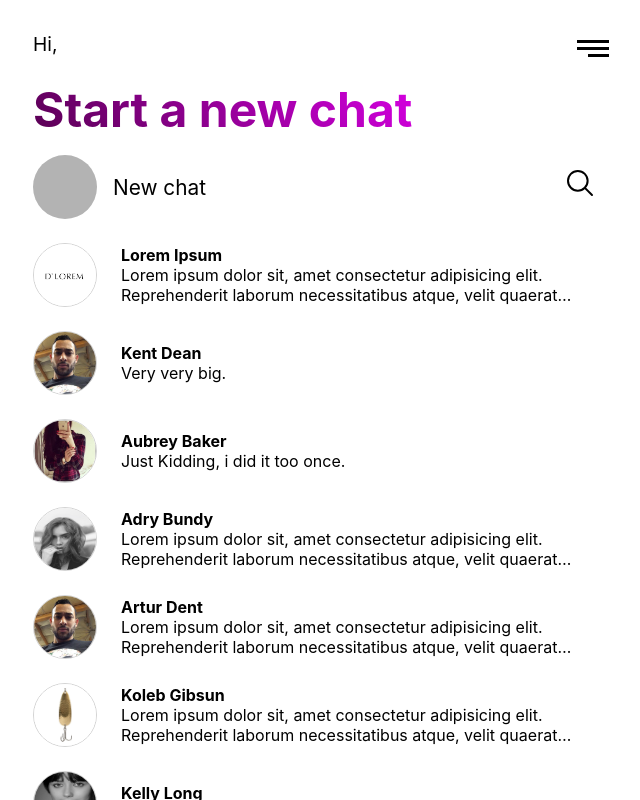
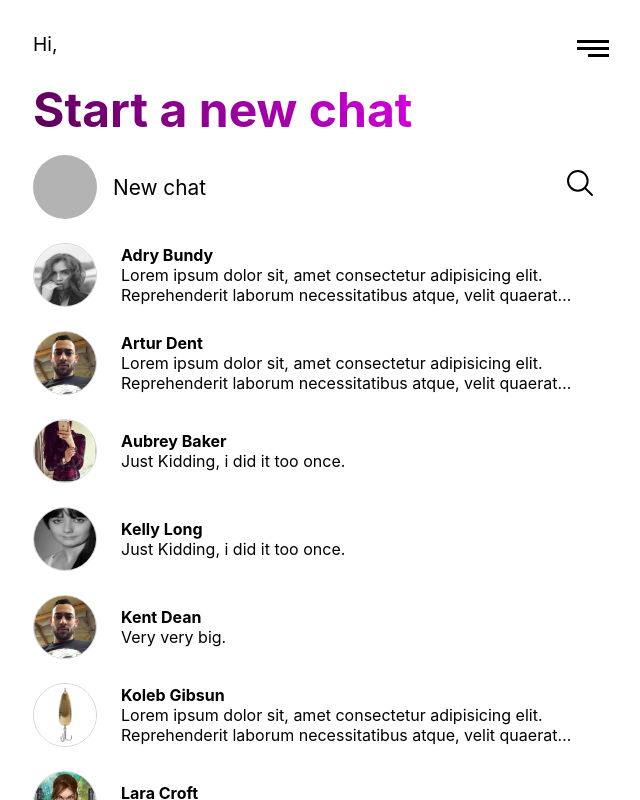
Before and after one commit to SipiZork/arniweb-mentor-chat-nextjs, a Next.js app: page /chats in a window 1280 px wide. Shown: the whole page, without its empty margins (319-959 px from the left). Built offline with nearby package versions, Linux system fonts and the light colour scheme.

Commit message:
fix the chats order

```diff
--- a/components/Search/Search.js
+++ b/components/Search/Search.js
@@ -6,13 +6,10 @@ import userMockedData from "../../datas/userMockedData";
 
 import classes from './search.module.scss';
 
-const Search = ({ toggleSearch, showSearch, handleClick }) => {
+const Search = ({ toggleSearch, showSearch, handleClick, sortIt }) => {
   const data = userMockedData;
   const [searchField, setSearchField] = useState('');
 
-  const sortIt = (array) => {
-    return array.sort((a, b) => a.name.toUpperCase() < b.name.toLocaleUpperCase() ? -1 : 1);
-  }
   const [people, setPeople] = useState(sortIt(userMockedData));
 
   const letters = ['A', 'B', 'C', 'D', 'E', 'F', 'G', 'H', 'I', 'J', 'K', 'L', 'M', 'N', 'O', 'P', 'Q', 'R', 'S', 'T', 'U', 'V', 'W', 'X', 'Y', 'Z'];
@@ -20,6 +17,10 @@ const Search = ({ toggleSearch, showSearch, handleClick }) => {
   const handleChange = (e) => {
     setSearchField(e.target.value);
   }
+
+  useEffect(() => {
+    setPeople(sortIt(data.filter(person => person.name.toUpperCase().includes(searchField.toUpperCase()))));
+  }, []);
 
   useEffect(() => {
     setPeople(sortIt(data.filter(person => person.name.toUpperCase().includes(searchField.toUpperCase()))));
--- a/pages/chats/index.js
+++ b/pages/chats/index.js
@@ -24,9 +24,13 @@ const ChatsPage = ({ username }) => {
     setShowSearch(!showSearch);
   }
 
+  const sortIt = (array) => {
+    return array.sort((a, b) => a.name.toUpperCase() < b.name.toLocaleUpperCase() ? -1 : 1);
+  }
+
   return (
     <Fragment>
-      <Search toggleSearch={toggleSearch} showSearch={showSearch} handleClick={handleClick} />
+      <Search toggleSearch={toggleSearch} showSearch={showSearch} handleClick={handleClick} sortIt={sortIt} />
       <div className={classes.chats}>
         <div className={classes.top}>
           <p className={classes.name}>Hi, {username}</p>
@@ -47,7 +51,7 @@ const ChatsPage = ({ username }) => {
           </div>
         </div>
         <div className={classes.peoples}>
-          {userMockedData.map(chat => <Chat data={chat} key={chat.id} handleClick={handleClick} />)}
+          {sortIt(userMockedData).map(chat => <Chat data={chat} key={chat.id} handleClick={handleClick} />)}
         </div>
       </div>
     </Fragment>
```
